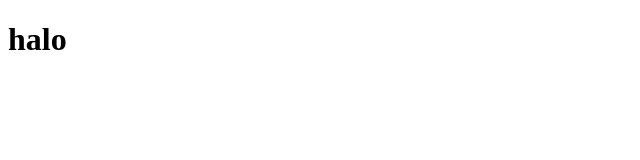
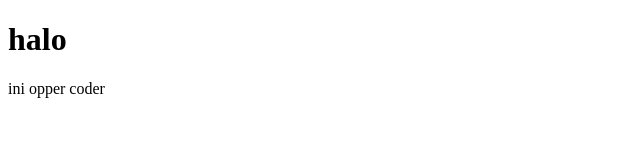
Before and after one commit to opper-coder/opper-coder.github.io, a plain HTML site: page index.html in a window 1280 px wide. Shown: the whole page, without its empty margins (0-640 px from the left). Drawn offline with Linux system fonts and the light colour scheme.

Commit message:
Update index.html

```diff
--- a/index.html
+++ b/index.html
@@ -7,5 +7,6 @@
 </head>
 <body>
 	<h1>halo</h1>
+	<p>ini opper coder</p>
 </body>
 </html>
```
